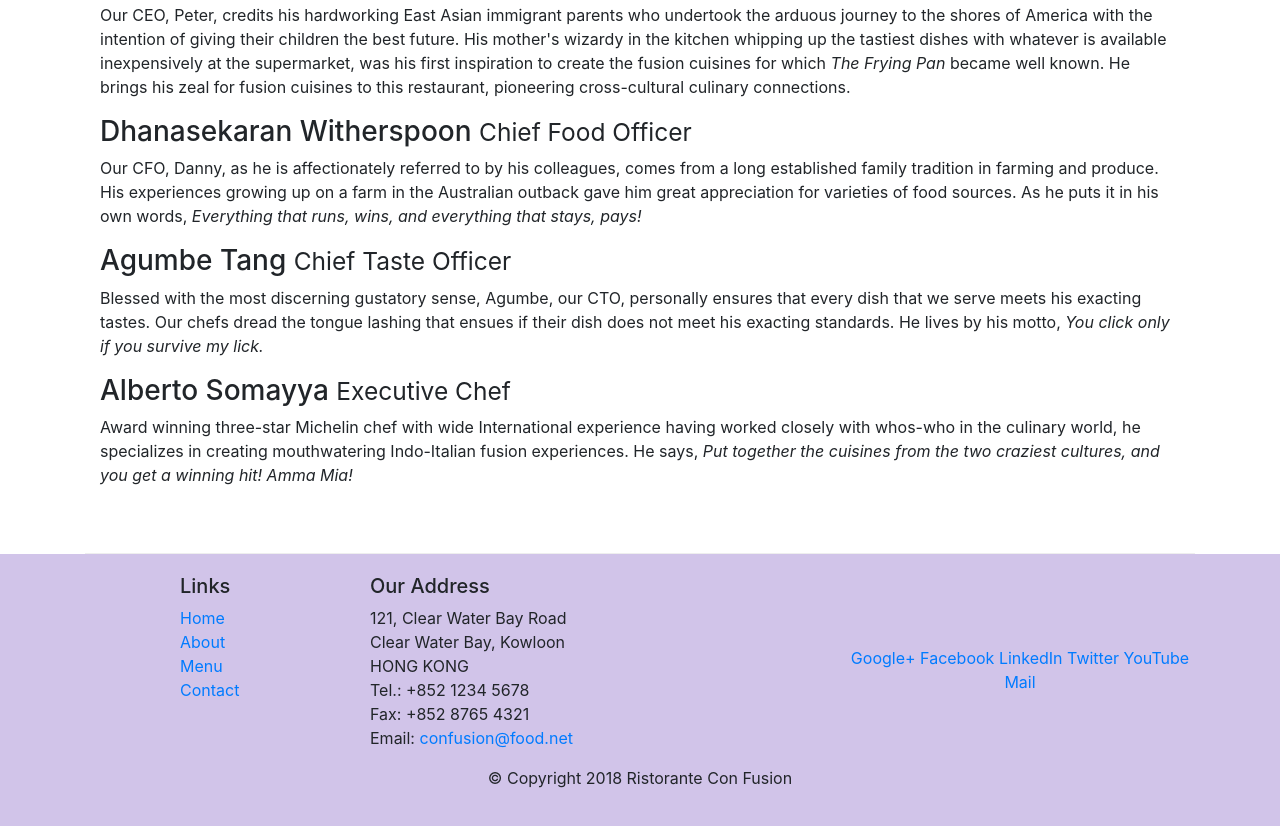
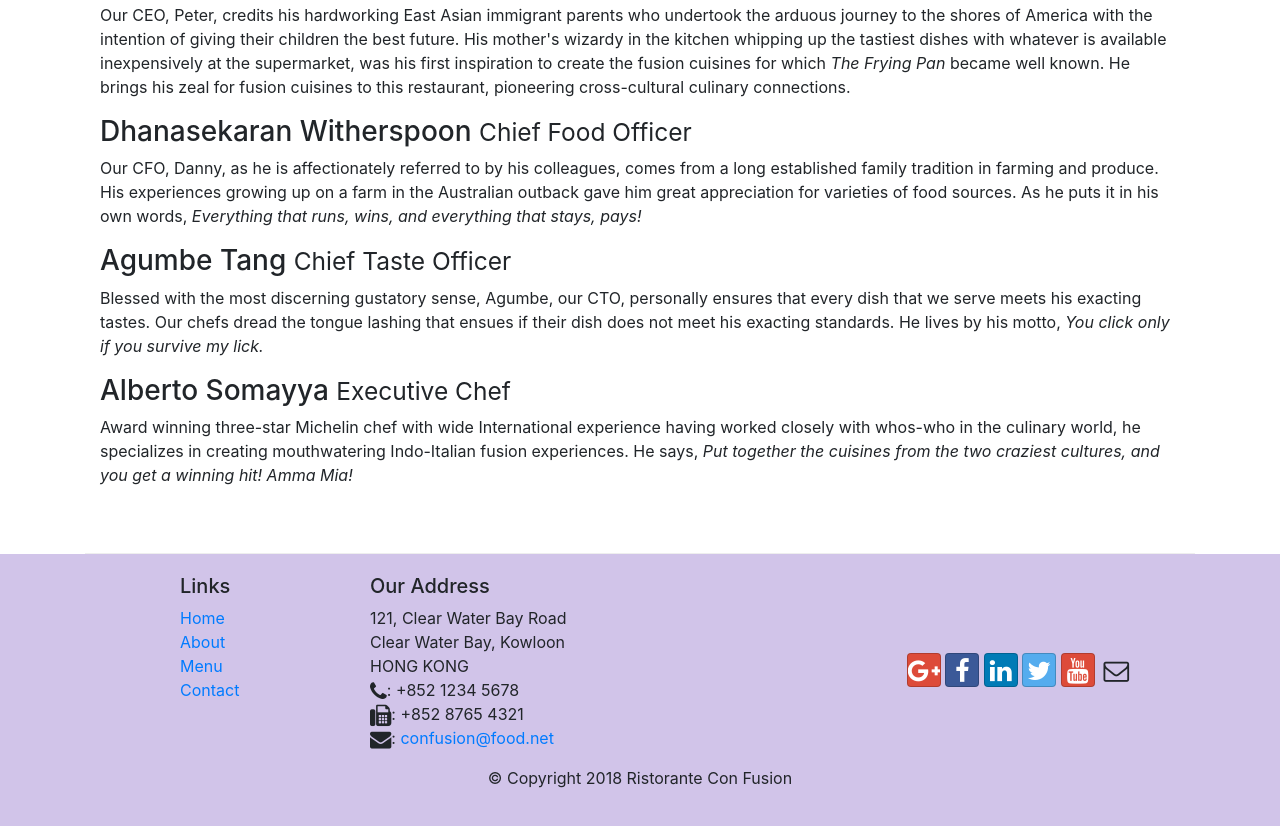
Before and after one commit to ColinGilbert/node-beginner, a website: page aboutus.html in a window 1280 px wide. Shown: the part 1000-1826 px from the top of the page. Drawn offline with nearby package versions, Linux system fonts and the light colour scheme.

Commit message:
Icon fonts

```diff
--- a/aboutus.html
+++ b/aboutus.html
@@ -12,6 +12,8 @@
       rel="stylesheet"
       href="node_modules/bootstrap/dist/css/bootstrap.min.css"
     />
+    <link rel="stylesheet" href="node_modules/font-awesome/css/font-awesome.min.css"/>
+    <link rel="stylesheet" href="node_modules/bootstrap-social/bootstrap-social.css"/>
     <link rel="stylesheet" href="css/styles.css" />
     <script defer src="node_modules/jquery/dist/jquery.slim.min.js"></script>
     <script defer src="node_modules/popper.js/dist/umd/popper.min.js"></script>
@@ -28,10 +30,10 @@
           <a class="navbar-brand mr-auto" href="#">Ristorante con Fusion</a>
         <div class="collapse navbar-collapse" id="Navbar">
         <ul class="navbar-nav mr-auto">
-            <li class="nav-item"><a class="nav-link" href="./index.html">Home</a></li>
-            <li class="nav-item active"><a class="nav-link" href="#">About</a></li>
-            <li class="nav-item"><a class="nav-link" href="#">Menu</a></li>
-            <li class="nav-item"><a class="nav-link" href="#">Contact</a></li>
+            <li class="nav-item"><a class="nav-link" href="./index.html"><span class="fa fa-home fa-lg"></span> Home</a></li>
+            <li class="nav-item active"><a class="nav-link" href="#"><span class="fa fa-info fa-lg"></span> About</a></li>
+            <li class="nav-item"><a class="nav-link" href="#"><span class="fa fa-list fa-lg"></span> Menu</a></li>
+            <li class="nav-item"><a class="nav-link" href="#"><span class="fa fa-info fa-address-card fa-lg"></span> Contact</a></li>
         </ul>
         </div>
       </nav>
@@ -151,19 +153,19 @@
               121, Clear Water Bay Road<br />
               Clear Water Bay, Kowloon<br />
               HONG KONG<br />
-              Tel.: +852 1234 5678<br />
-              Fax: +852 8765 4321<br />
-              Email: <a href="mailto:confusion@food.net">confusion@food.net</a>
+              <span class="fa fa-phone fa-lg"></span>: +852 1234 5678<br />
+              <span class="fa fa-fax fa-lg"></span>: +852 8765 4321<br />
+              <span class="fa fa-envelope fa-lg"></span>: <a href="mailto:confusion@food.net">confusion@food.net</a>
             </address>
           </div>
           <div class="col-12 col-sm-4 align-self-center">
             <div class="text-center">
-              <a href="http://google.com/+">Google+</a>
-              <a href="http://www.facebook.com/profile.php?id=">Facebook</a>
-              <a href="http://www.linkedin.com/in/">LinkedIn</a>
-              <a href="http://twitter.com/">Twitter</a>
-              <a href="http://youtube.com/">YouTube</a>
-              <a href="mailto:">Mail</a>
+              <a class="btn btn-social-icon btn-google" href="http://google.com/+"><i class="fa fa-google-plus fa-lg"></i></a>
+              <a class="btn btn-social-icon btn-facebook" href="http://www.facebook.com/profile.php?id="><i class="fa fa-facebook fa-lg"></i></a>
+              <a class="btn btn-social-icon btn-linkedin" href="http://www.linkedin.com/in/"><i class="fa fa-linkedin fa-lg"></i></a>
+              <a class="btn btn-social-icon btn-twitter" href="http://twitter.com/"><i class="fa fa-twitter fa-lg"></i></a>
+              <a class="btn btn-social-icon btn-google" href="http://youtube.com/"><i class="fa fa-youtube fa-lg"></i></a>
+              <a class="btn btn-social-icon" href="mailto:"><i class="fa fa-envelope-o fa-lg"></i></a>
             </div>
           </div>
         </div>
--- a/package.json
+++ b/package.json
@@ -18,6 +18,8 @@
     "lite-server": "^2.6.1"
   },
   "dependencies": {
-    "bootstrap": "^4.6.2"
+    "bootstrap": "^4.6.2",
+    "bootstrap-social": "^5.1.1",
+    "font-awesome": "^4.7.0"
   }
 }
```
Also changed, not shown: index.html (+9 -7 lines), 1 other file.
